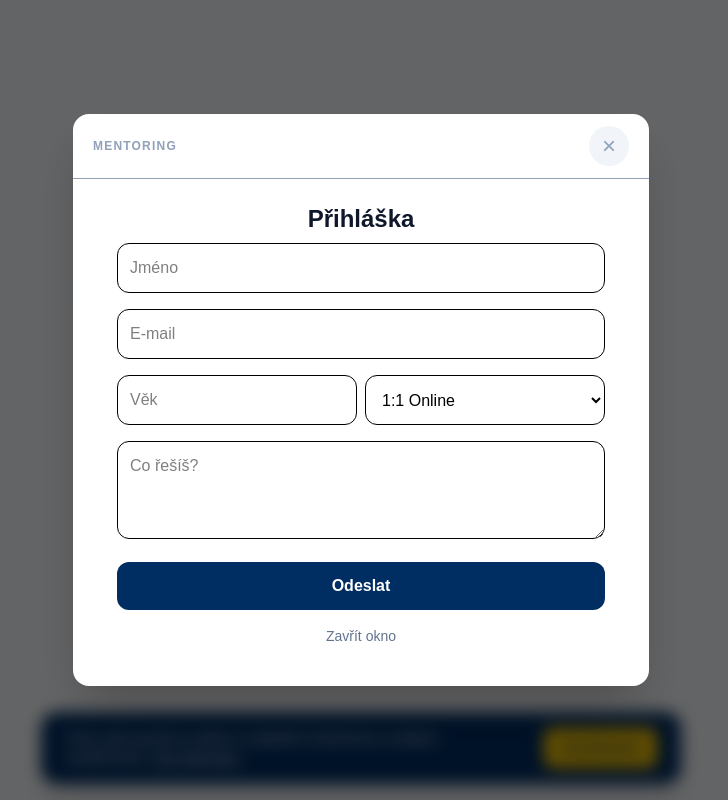
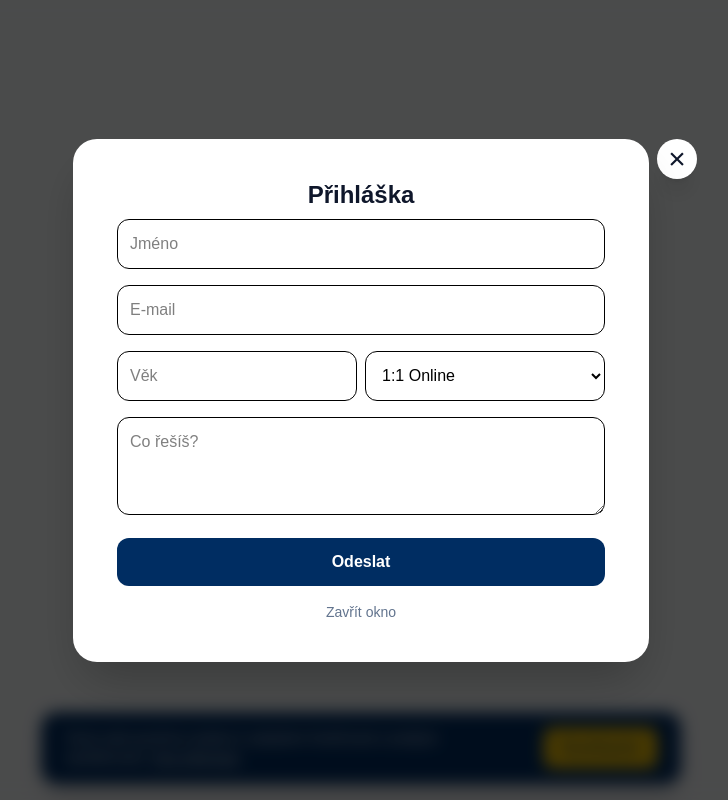
Before and after one commit to digitatastudio/digitata, a Next.js app: page / in a window 1280 px wide. Both pictures are taken after a click on the button "Chci začít s mentoringem". Shown: the whole page, without its empty margins (279-1007 px from the left). Built offline with nearby package versions, Linux system fonts and the light colour scheme.

Commit message:
fix: added visible close button to modal

```diff
--- a/src/app/components/MentoringModal.tsx
+++ b/src/app/components/MentoringModal.tsx
@@ -37,30 +37,28 @@ export default function MentoringModal() {
 
       {open && (
         <div
-          className="fixed inset-0 z-[9999] flex items-center justify-center bg-black/60 p-3 backdrop-blur-sm sm:p-4"
+          className="fixed inset-0 z-[9999] flex items-center justify-center bg-black/70 p-4 backdrop-blur-sm"
           role="dialog"
           aria-modal="true"
           onClick={(e) => {
             if (e.target === e.currentTarget) onClose();
           }}
         >
-          <div className="relative w-full max-w-xl">
-            <div className="relative overflow-hidden rounded-2xl bg-white shadow-2xl">
-
-              {/* Header s křížkem pro snadné zavírání */}
-              <div className="flex items-center justify-between border-b px-5 py-3 text-slate-400">
-                <span className="text-xs font-bold uppercase tracking-widest">Mentoring</span>
+          <div className="relative w-full max-w-xl animate-in zoom-in-95 duration-200">
+            {/* Tlačítko křížku – umístěné v pravém horním rohu NAD panelem */}
             <button
               type="button"
               onClick={onClose}
-                  className="flex h-10 w-10 items-center justify-center rounded-full bg-slate-100 text-2xl hover:bg-red-50 hover:text-red-500 transition-colors"
+              className="absolute -top-12 right-0 flex h-10 w-10 items-center justify-center rounded-full bg-white text-3xl font-light text-slate-900 shadow-xl hover:bg-slate-100 md:-right-12 md:top-0"
+              aria-label="Zavřít"
             >
               ×
             </button>
-              </div>
 
+            {/* Bílý panel modalu */}
+            <div className="relative overflow-hidden rounded-3xl bg-white shadow-2xl">
               <div
-                className="overflow-y-auto px-5 pb-8 pt-6 sm:px-10"
+                className="overflow-y-auto px-6 pb-8 pt-10 sm:px-10"
                 style={{ maxHeight: "min(85dvh, 750px)" }}
               >
                 <MentoringForm onClose={onClose} />
```
Lines whose indentation alone changed are shown as unchanged.
